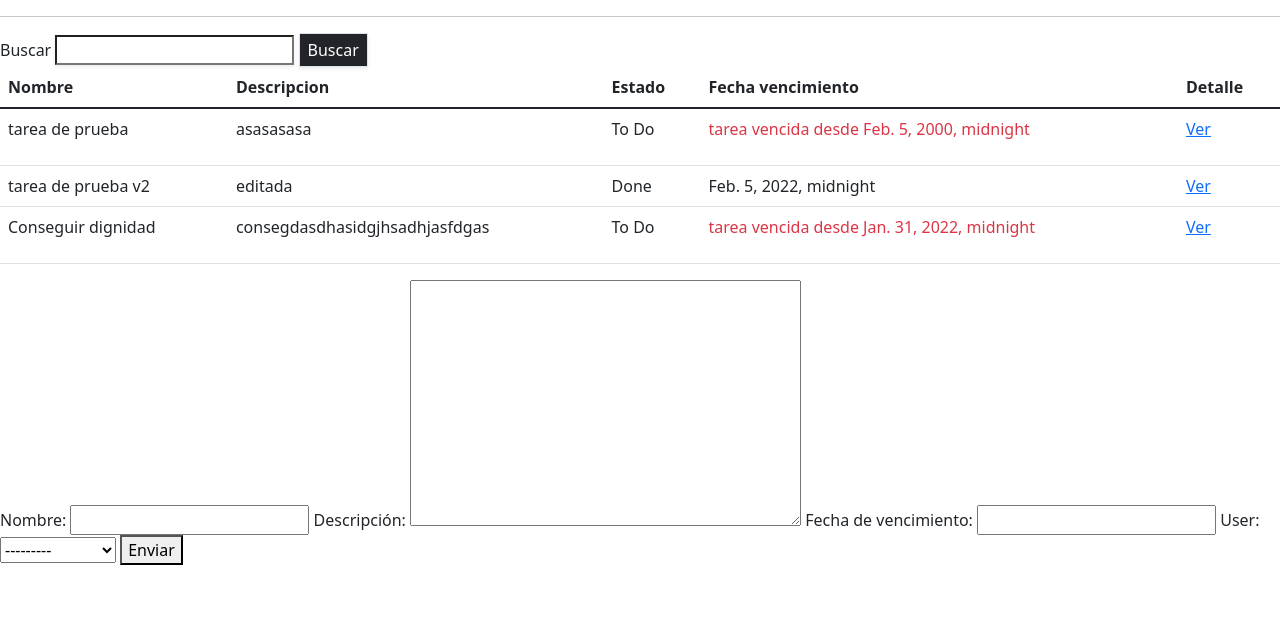
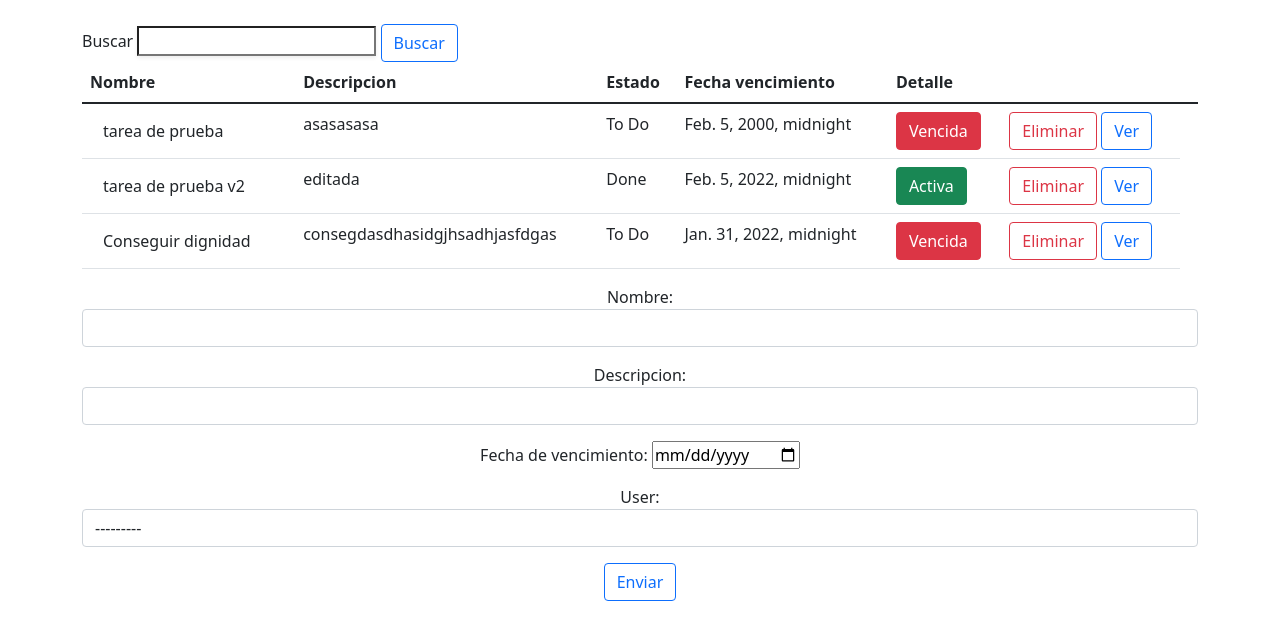
Before and after one commit to FranReinaldi/EjercicioFinalDjango, a Django app: page / in a window 1280 px wide. Shown: the part 56-696 px from the top of the page. Run offline with Django 4.2, Linux system fonts and the light colour scheme; a user stored in the database is signed in; data comes from the database, SQL or seed files in the repository.

Commit message:
mejora de formularios

```diff
--- a/src/ToDoList/tareas/forms.py
+++ b/src/ToDoList/tareas/forms.py
@@ -6,13 +6,30 @@ from .models import Tarea
 
 
 
+
+
 class CreationForm(ModelForm):
+
 
 	#formulario de Creacion de nuevas tareas
 
     class Meta:
         model = Tarea
         fields = ['name', 'description', 'expire_date','user']
+        widgets = {'user': forms.HiddenInput()}
+
+    name = forms.CharField(label='Nombre',widget=forms.TextInput(attrs={'class': 'form-control'}))
+    description = forms.CharField(label='Descripcion',widget=forms.TextInput(attrs={'class': 'form-control'}))
+    expire_date = forms.DateTimeField(label='Fecha de vencimiento',widget=forms.NumberInput(attrs={'type': 'date'}))
+    user = forms.ModelChoiceField(widget=forms.Select(attrs={
+        'class':"form-control",}),
+                              required=True,
+                              error_messages={
+                              'required':'Seleccione usuario'
+                              },
+                              queryset=User.objects.all()
+	)
+
 
 
 
@@ -23,6 +40,11 @@ class EditForm(ModelForm):
     class Meta:
         model = Tarea
         fields = ['name', 'description','comments','status']
+    name = forms.CharField(label='Nombre',widget=forms.TextInput(attrs={'class': 'form-control'}))
+    description = forms.CharField(label='Descripcion',widget=forms.TextInput(attrs={'class': 'form-control'}))
+    comments = forms.CharField(label='Comentarios',widget=forms.TextInput(attrs={'class': 'form-control'}))
+
+
 
 class NewUserForm(UserCreationForm):
 
@@ -33,7 +55,7 @@ class NewUserForm(UserCreationForm):
 	class Meta:
 		model = User
 		fields = ("username", "email", "password1", "password2")
-
+#password1 y password2 hacen referencia a contraseña y confirmar contraseña respectivamente
 	def save(self, commit=True):
 		user = super(NewUserForm, self).save(commit=False)
 		user.email = self.cleaned_data['email']
--- a/src/ToDoList/tareas/models.py
+++ b/src/ToDoList/tareas/models.py
@@ -20,7 +20,7 @@ class Tarea(models.Model):
     date_create = models.DateTimeField(auto_now_add=True)
     last_update = models.DateTimeField(auto_now=True)
     expire_date = models.DateTimeField('Fecha de vencimiento', null=True, blank=True)
-    user = models.ForeignKey(User, on_delete=models.CASCADE, null=False)
+    user = models.ForeignKey(User, on_delete=models.CASCADE, null=False, default=None)
     @property
     def is_past_due(self):
         """
--- a/src/ToDoList/tareas/templates/tareas/tarea_list.html
+++ b/src/ToDoList/tareas/templates/tareas/tarea_list.html
@@ -1,19 +1,27 @@
 {% extends 'base.html'%}
+<head>
+
+<head>
 
 {% block title  %} Libros {% endblock%}
 
 {% block content %}
+<div class="container">
   <form method="GET" method=".">
       <div class="col-span-6 sm:col-span-3 mb-6">
           <label for="first-name" class="text-sm font-medium text-gray-700">Buscar</label>
           <input type="text" name="buscar" value="{{ search_text }}" class="focus:ring-gray-500 focus:border-gray-500 shadow-sm sm:text-sm border-gray-400 rounded-md">
-        <button  type="submit" class="py-1 px-2 border border-transparent shadow-sm text-sm font-small rounded-md text-white bg-dark hover:bg-indigo-700 focus:outline-none focus:ring-2 focus:ring-offset-2 focus:ring-indigo-500">
+          <button  type="submit" class="btn btn-outline-primary">
               Buscar
           </button>
       </div>
   </form>
-<div class="flex flex-col">
-    <table class="table">
+  <div class="row">
+    <div class="col-lg-12">
+      <div class="main-box clearfix">
+        <div class="table-responsive">
+
+          <table class="table user-list">
                   <thead >
                     <tr>
                       <th scope="col">
@@ -31,14 +39,18 @@
                       <th scope="col" >
                         <span class="sr-only">Detalle</span>
                       </th>
+                      <th scope="col" ></th>
+                      <th scope="col" ></th>
                     </tr>
                   </thead>
                   <tbody>
                     {% for tarea in tareas %}
                     {% if tarea.user == request.user %}
                     <tr>
+
                       <td>
-                  {{ tarea.name }}
+                        <a class="btn" href="/{{ tarea.pk }}" class="user-link">{{ tarea.name }}</a>
+
                       </td>
                       <td>
                         {{ tarea.description }}
@@ -47,28 +59,40 @@
                           {{ tarea.status }}
                       </td>
                       <td>
-                  {% if tarea.is_past_due %}
-                  <p class="text-danger">tarea vencida desde {{ tarea.expire_date }}</p>
-                  {% else %}
+
                         {{ tarea.expire_date }}
 
-                  {% endif %}
+
 
                       </td>
                       <td>
-                  <a href="/{{ tarea.pk }}" class="text-indigo-600 hover:text-indigo-900">Ver</a>
+                        {% if tarea.is_past_due %}
+                        <span class="btn btn-danger">Vencida</span>
+                        {% else %}
+                        <span class="btn btn-success">Activa</span>
+                        {% endif %}
+                      </td>
+                      <td>
+                        <a href="/delete/{{tarea.id}}" class="btn btn-outline-danger align-self-center mr-3">Eliminar</a>
+                        <a href="/{{ tarea.pk }}" class="btn btn-outline-primary align-self-center mr-3">Ver</a>
                       </td>
                     </tr>
                     {% endif %}
                     {% endfor %}
                   </tbody>
               </table>
+        </div>
+
+            <div class="col text-center">
               <form method="POST" action=".">
                 {% csrf_token %}
-            {{ form }}
-            <button type="submit">Enviar</button>
+                {{form.as_p}}
+                <button class="btn btn-outline-primary" type="submit">Enviar</button>
                 </form>
+            </div>
 
+
+          </div>
         </div>
       </div>
     </div>
--- a/src/ToDoList/tareas/views.py
+++ b/src/ToDoList/tareas/views.py
@@ -27,6 +27,7 @@ def get_tareas(request):
             Q(status__icontains = busqueda)
         ).distinct()
     form = CreationForm()
+    form.instance.user= request.user
     error = False
     if request.method == 'POST':
         form = CreationForm(request.POST)
--- a/src/ToDoList/templates/base.html
+++ b/src/ToDoList/templates/base.html
@@ -3,7 +3,8 @@
 <html>
     <head>
         <link href="https://cdn.jsdelivr.net/npm/bootstrap@5.1.3/dist/css/bootstrap.min.css" rel="stylesheet" integrity="sha384-1BmE4kWBq78iYhFldvKuhfTAU6auU8tT94WrHftjDbrCEXSU1oBoqyl2QvZ6jIW3" crossorigin="anonymous">
-        <link href="/static/css/base.css " rel="stylesheet" type="text/css"
+        <link href="/static/css/base.css " rel="stylesheet" type="text/css">
+
     </head>
     <body>
         <nav class="navbar navbar-expand-lg navbar-light bg-light">
@@ -23,16 +24,9 @@
               </ul>
             </div>
           </nav>
-        <h1>{{ title }} {{ request.user.first_name | title }}</h1>
-        <hr>
+          <br>
+
         {% block content %}
         {% endblock %}
-        {% comment %}
-        <br>
-        {{ now|date:"d/m/Y h:m" }}
-        <br>
-        {{ name }}
-        <img |src="{% static 'img/pythonlogo.png' %}" height="80px" width="80px"/>
-        {% endcomment %}
     </body>
 </html>
```
Also changed, not shown: src/ToDoList/tareas/templates/tareas/tarea_detail.html (+8 -32 lines), src/ToDoList/tareas/migrations/0007_alter_tarea_user.py (added). Lines whose indentation alone changed are shown as unchanged.
